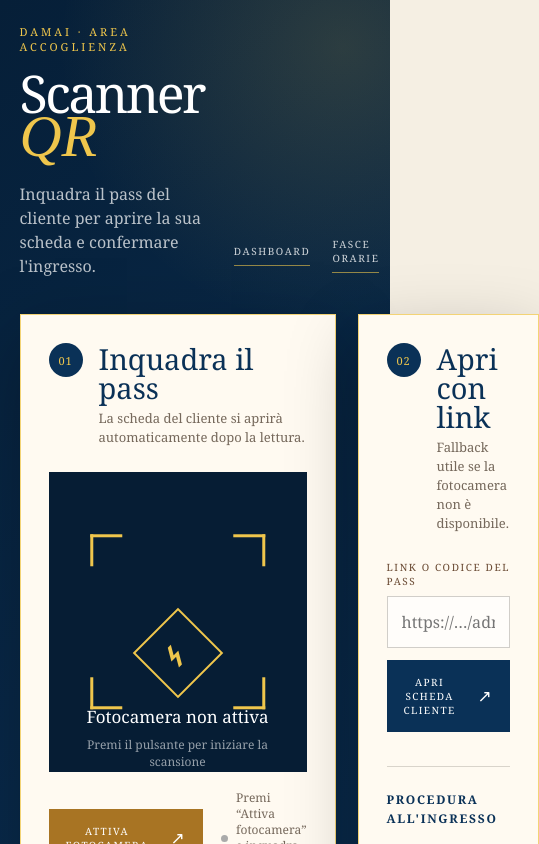
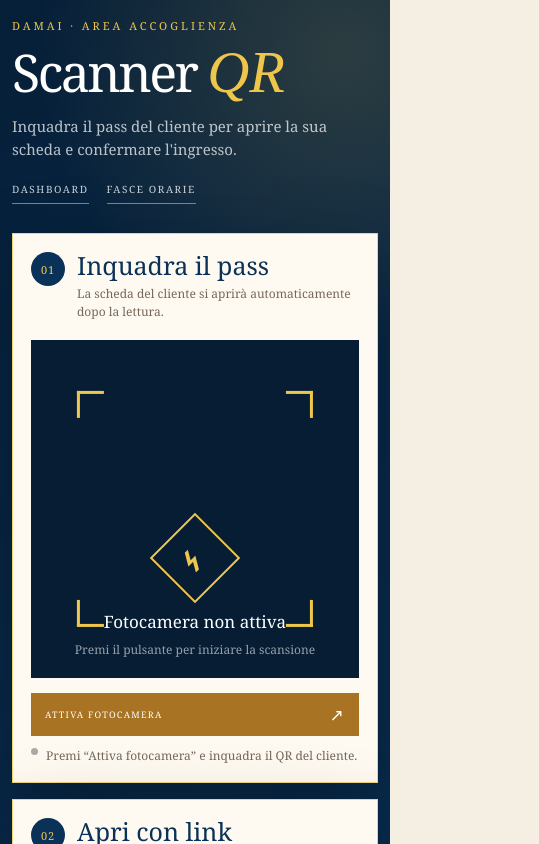
Before and after one commit to antozz996/damai, a Next.js app: page /admin/checkin in a window 390 px wide. Shown: the top 844 px of the page, 539 px wide, since content can reach past the window. Built offline with nearby package versions, Linux system fonts and the light colour scheme.

Commit message:
Optimize staff QR scanner for mobile

```diff
--- a/app/layout.tsx
+++ b/app/layout.tsx
@@ -1,5 +1,6 @@
 import type { Metadata } from 'next';
 import './globals.css';
+import './scanner-mobile.css';
 
 export const metadata: Metadata = {
   title: 'DAMAI Open Days 2026 | La Dolce Vita',
--- /dev/null
+++ b/app/scanner-mobile.css
@@ -0,0 +1,119 @@
+/* Mobile layout for the staff QR scanner. Keep the desktop editorial layout intact. */
+@media (max-width: 900px) {
+  .scanner-page {
+    padding: 28px 18px 42px;
+    overflow-x: hidden;
+  }
+
+  .scanner-header {
+    align-items: flex-start;
+    flex-direction: column;
+    gap: 22px;
+    margin-bottom: 24px;
+    min-width: 0;
+  }
+
+  .scanner-header h1 {
+    font-size: 58px;
+    margin: 15px 0 18px;
+  }
+
+  .scanner-header p {
+    max-width: 100%;
+    font-size: 15px;
+  }
+
+  .scanner-links {
+    gap: 18px;
+    flex-wrap: wrap;
+  }
+
+  .scanner-layout {
+    grid-template-columns: minmax(0, 1fr);
+    gap: 16px;
+  }
+
+  .scanner-card {
+    min-width: 0;
+    padding: 22px;
+  }
+
+  .scanner-viewport {
+    height: min(74vw, 430px);
+    min-height: 260px;
+  }
+
+  .scanner-controls {
+    align-items: stretch;
+    flex-direction: column;
+    gap: 12px;
+  }
+
+  .scanner-primary,
+  .scanner-secondary {
+    justify-content: space-between;
+    width: 100%;
+  }
+}
+
+@media (max-width: 560px) {
+  .scanner-page {
+    padding: 18px 12px 30px;
+  }
+
+  .scanner-header h1 {
+    font-size: 52px;
+    line-height: 0.85;
+  }
+
+  .scanner-card {
+    padding: 18px;
+  }
+
+  .scanner-card-top {
+    gap: 12px;
+  }
+
+  .scanner-card h2 {
+    font-size: 25px;
+  }
+
+  .scanner-card-top p {
+    font-size: 12px;
+  }
+
+  .scanner-viewport {
+    height: calc(100vw - 52px);
+    min-height: 260px;
+    max-height: 370px;
+    margin: 20px 0 15px;
+  }
+
+  .scanner-frame {
+    width: 72%;
+  }
+
+  .scanner-frame i {
+    width: 27px;
+    height: 27px;
+  }
+
+  .scanner-status {
+    align-items: flex-start;
+    font-size: 12px;
+  }
+
+  .scanner-primary,
+  .scanner-secondary {
+    padding: 15px 14px;
+    font-size: 9px;
+  }
+
+  .scanner-manual {
+    margin-top: 22px;
+  }
+
+  .scanner-help {
+    margin-top: 26px;
+  }
+}
```
